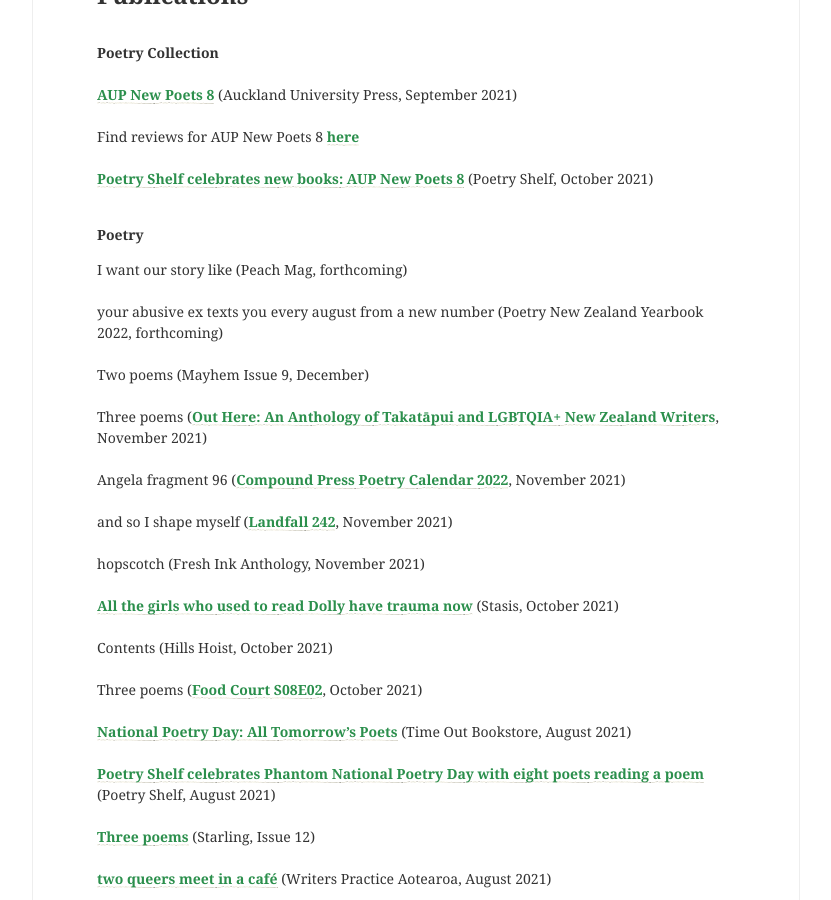
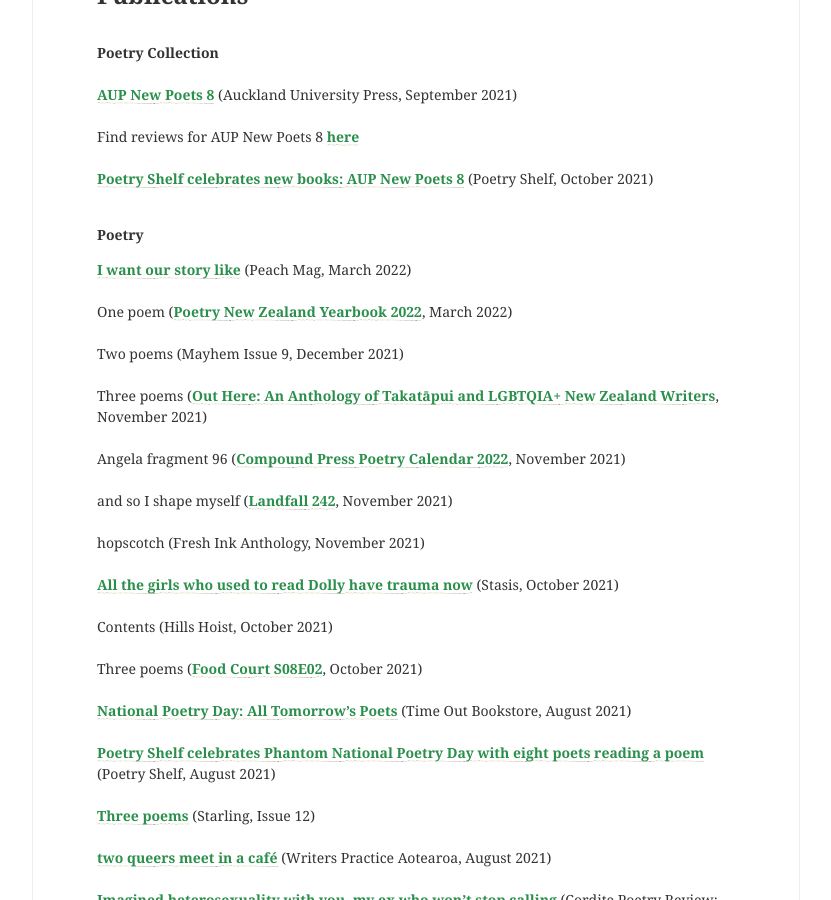
Before and after one commit to lilyholloway/lilyholloway.github.io, a Jekyll site: the page built from cv.md, in a window 1280 px wide and 900 px high, scrolled down 399 px. Shown: the whole window, without its empty margins (224-1055 px from the left). Built offline with Jekyll 4.4.1, drawn with Linux system fonts in a browser that asks for light colours; nearby versions of some CDN libraries; some of the changed text lies outside the part shown.

Commit message:
Update cv.md

```diff
--- a/cv.md
+++ b/cv.md
@@ -16,11 +16,11 @@
 
 <b>Poetry</b><br>
 
-I want our story like (Peach Mag, forthcoming)<br>
+<b><a href="https://www.peachmgzn.com/lily-holloway">I want our story like</a></b> (Peach Mag, March 2022)<br>
 <br>
-your abusive ex texts you every august from a new number (Poetry New Zealand Yearbook 2022, forthcoming)<br>
+One poem (<b><a href="https://www.masseypress.ac.nz/books/poetry-new-zealand-yearbook-2022/">Poetry New Zealand Yearbook 2022</a></b>, March 2022)<br>
 <br>
-Two poems (Mayhem Issue 9, December)<br>
+Two poems (Mayhem Issue 9, December 2021)<br>
 <br>
 Three poems (<b><a href="https://aucklanduniversitypress.co.nz/out-here-an-anthology-of-takat-pui-and-lgbtqia-writers-from-aotearoa/">Out Here: An Anthology of Takatāpui and LGBTQIA+ New Zealand Writers</a></b>, November 2021)<br>
 <br>
@@ -170,9 +170,11 @@
 
 Founding Editor for <b><a href="https://eelmag.com">eel mag</a></b><br>
 <br>
+Assistant Editor for <b><a href="https://poetrysociety.org.nz/poems-reviews/a-fine-line-quarterly-magazine/">a fine line</a></b><br>
+<br>
+Subeditor for Salient Magazine<br>
+<br>
 Executive Editor for <b><a href="https://www.interestingjournal.com/who-we-are">Interesting Journal</a></b> 2021<br>
-<br>
-Assistant Editor for <b><a href="https://poetrysociety.org.nz/poems-reviews/a-fine-line-quarterly-magazine/">a fine line</a></b> 2021<br>
 <br>
 Participant in The Suburban Review's Emerging Editors Workshop 2021<br>
 <br>
@@ -214,13 +216,13 @@
 
 <b>Other</b><br>
 
+Board Member of Same Same But Different Literary Festival<br>
+<br>
+Board Member of <b><a href="https://poetrysociety.org.nz/about-us/our-people/">New Zealand Poetry Society</a></b><br>
+<br>
 <b><a href="https://www.varuna.com.au/online-programs/newzealand">Aotearoa New Zealand Lamplight Residency</a></b> recipient 2021<br>
 <br>
 <b><a href="https://authors.org.nz/opportunities/nzsa-programmes-and-services/nzsa-mentor-programme/mentee-recipients-of-2021/">NZSA Mentorship</a></b> recipient 2021<br>
-<br>
-Board Member of Same Same But Different Literary Festival 2021<br>
-<br>
-Board Member of <b><a href="https://poetrysociety.org.nz/about-us/our-people/">New Zealand Poetry Society</a></b> 2021<br>
 <br>
 Guest judge for The University of Auckland Poetry Slam, 2021<br>
 <br>
```
